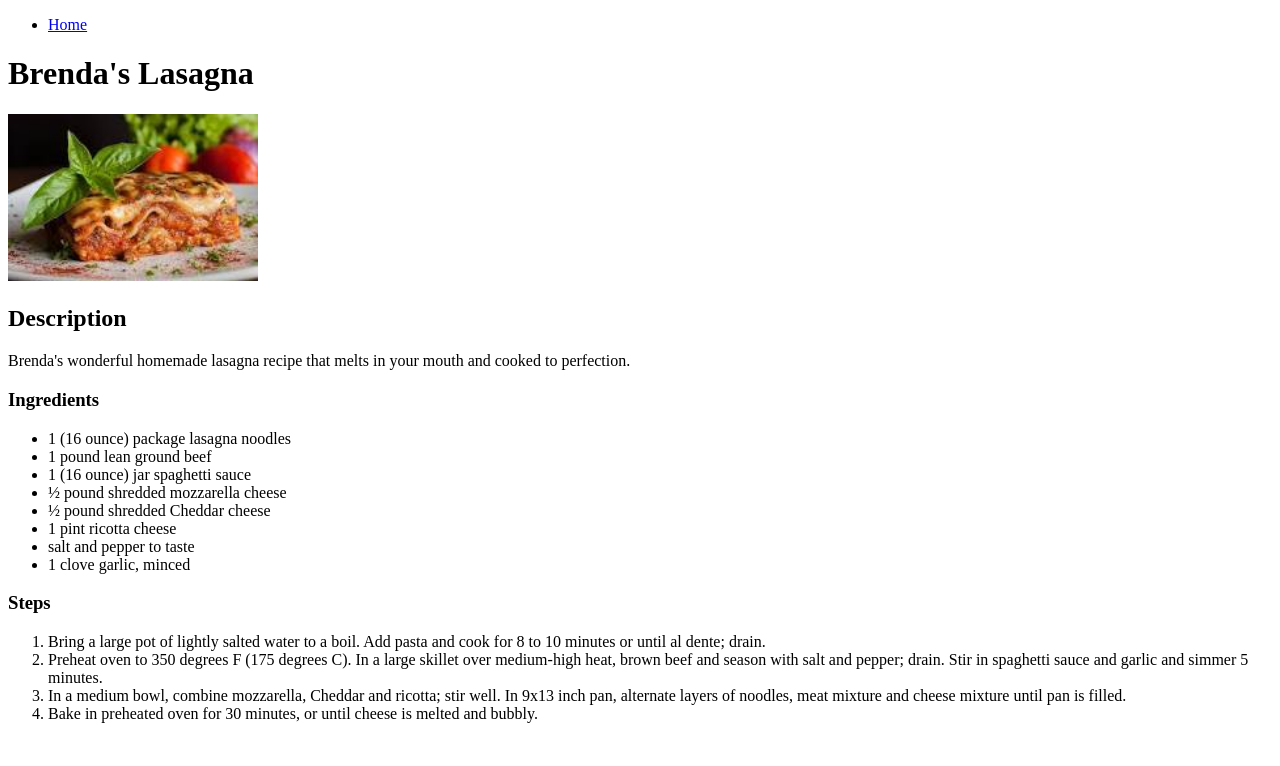
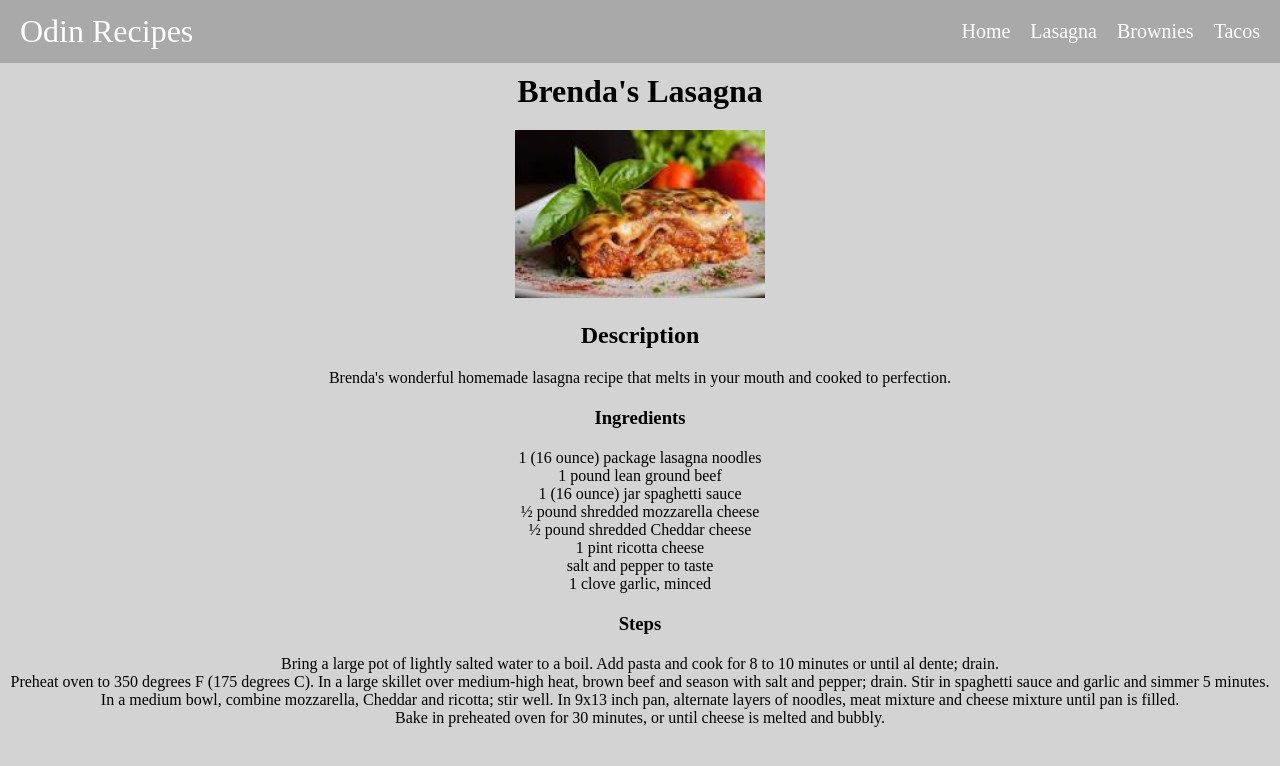
Before and after one commit to tonioreign/odin-recipes, a plain HTML site: page recipes/lasagna.html in a window 1280 px wide. Drawn offline with Linux system fonts and the light colour scheme.

Commit message:
Added navbar, styled images and content

```diff
--- /dev/null
+++ b/css/styles.css
@@ -0,0 +1,97 @@
+* {
+    box-sizing: border-box;
+    margin: 0;
+    padding: 0;
+    font-family: font-family: 'Roboto', sans-serif;
+}
+
+body {
+    background-color: lightgrey;
+}
+
+.logo {
+    color: white;
+    font-size: 32px;
+    padding-left: 10px;
+}
+
+.header {
+    text-align: center;
+}
+
+.navbar {
+    background-color: darkgrey;
+    width: 100%;
+    display: flex;
+    align-items: center;
+    justify-content: space-between;
+    padding: 10px;
+    margin-bottom: 10px;
+}
+
+.nav ul {
+    list-style: none;
+    display: flex;
+}
+
+.nav a{
+    text-decoration: none;
+    font-size: 20px;
+}
+
+.nav li {
+    padding: 10px;
+}
+
+.navbar-links a {
+    color: white;
+}
+
+.navbar-links a:hover {
+    border: 3px solid grey;
+    padding: 10px;
+    border-radius: 10px;
+    background-color: rgba(243, 250, 250, 0.967);
+    transition: all .2s ease-in-out;
+    color: grey;
+}
+
+.main, .image{
+    text-align: center;
+}
+
+.image {
+    margin: 20px 0;
+}
+
+.image-caption {
+    text-align: center;
+    padding: 0 60px;
+
+}
+
+.fan-favorites {
+    text-align: center;
+    margin: 10px 0;
+}
+
+.recipes ul {
+    justify-content: space-between;
+    padding: 10px;
+    border: 5px solid grey;
+}
+
+.recipes ul li a:hover {
+    border-bottom: 2px solid rgba(243, 250, 250, 0.5);
+    transition: .3s ease-in-out;
+}
+
+.description {
+    text-align: center;
+}
+
+.content {
+    text-align: center;
+    padding: 10px 0;
+    margin: 10px 5px;
+}
--- a/recipes/lasagna.html
+++ b/recipes/lasagna.html
@@ -5,21 +5,40 @@
     <meta http-equiv="X-UA-Compatible" content="IE=edge" />
     <meta name="viewport" content="width=device-width, initial-scale=1.0" />
     <title>Brenda's Lasagna</title>
+    <link rel="stylesheet" href="../css/styles.css" />
   </head>
   <body>
-    <nav class="main-nav">
+    <nav class="navbar">
+      <div class="logo">Odin Recipes</div>
+
+      <div class="nav navbar-links">
         <ul>
-        <li><a href="../index.html">Home</a></li>
+          <li><a href="/index.html">Home</a></li>
+          <li><a href="lasagna.html">Lasagna</a></li>
+          <li><a href="brownies.html">Brownies</a></li>
+          <li><a href="tacos.html">Tacos</a></li>
         </ul>
+      </div>
     </nav>
-    <h1>Brenda's Lasagna</h1>
+    <h1 class="header">Brenda's Lasagna</h1>
+
+    <figure class="image">
       <img src="../images/lasagna.jpg" alt="Brenda's Lasagna" width="250" />
-    <h2>Description</h2>
+    </figure>
+    <div class="description">
+      <h2>Description
+    </div>
+    <div class="content">
     <p>
       Brenda's wonderful homemade lasagna recipe that melts in your mouth and
       cooked to perfection.
     </p>
+  </div>
+  </h2>
+    <div class="description">
       <h3>Ingredients</h3>
+    </div>
+    <div class="content">
       <ul>
         <li>1 (16 ounce) package lasagna noodles</li>
         <li>1 pound lean ground beef</li>
@@ -30,11 +49,15 @@
         <li>salt and pepper to taste</li>
         <li>1 clove garlic, minced</li>
       </ul>
+    </div>
+    <div class="description">
       <h3>Steps</h3>
+    </div>
+    <div class="content">
       <ol>
         <li>
-        Bring a large pot of lightly salted water to a boil. Add pasta and cook
-        for 8 to 10 minutes or until al dente; drain.
+          Bring a large pot of lightly salted water to a boil. Add pasta and
+          cook for 8 to 10 minutes or until al dente; drain.
         </li>
         <li>
           Preheat oven to 350 degrees F (175 degrees C). In a large skillet over
@@ -42,8 +65,8 @@
           Stir in spaghetti sauce and garlic and simmer 5 minutes.
         </li>
         <li>
-        In a medium bowl, combine mozzarella, Cheddar and ricotta; stir well. In
-        9x13 inch pan, alternate layers of noodles, meat mixture and cheese
+          In a medium bowl, combine mozzarella, Cheddar and ricotta; stir well.
+          In 9x13 inch pan, alternate layers of noodles, meat mixture and cheese
           mixture until pan is filled.
         </li>
         <li>
@@ -51,5 +74,6 @@
           bubbly.
         </li>
       </ol>
+    </div>
   </body>
 </html>
```
Also changed, not shown: index.html (+38 -6 lines), recipes/brownies.html (+27 -3 lines), recipes/tacos.html (+28 -5 lines), images/chef.jpg (added). Lines whose indentation alone changed are shown as unchanged.
